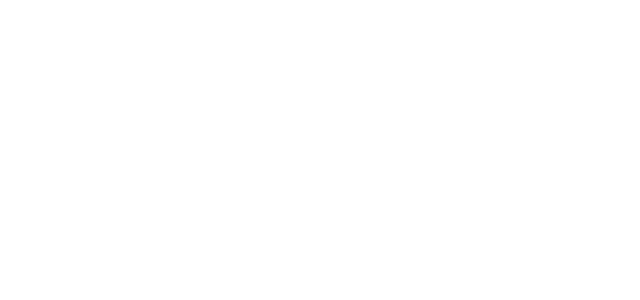
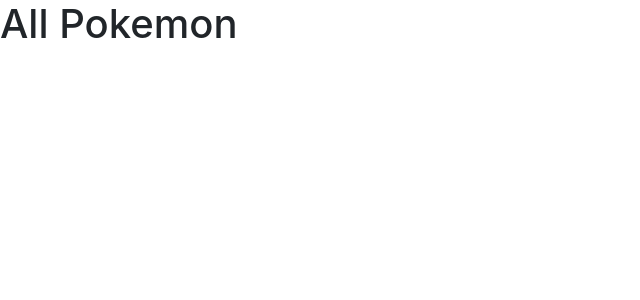
Before and after one commit to ShujaatAzim/BetterPokedexEntries2-Frontend, a React (Create React App) app: page /pokemon in a window 1280 px wide. Shown: the top 300 px of the page, without its empty margins (0-640 px from the left). Built offline with nearby package versions, Linux system fonts and the light colour scheme.

Commit message:
Added pokemon page route and component.

```diff
--- /dev/null
+++ b/src/Pages/PokemonPage.js
@@ -0,0 +1,11 @@
+import React from 'react'
+
+const PokemonPage = () => {
+  return (
+    <div>
+      <h1>All Pokemon</h1>
+    </div>
+  )
+}
+
+export default PokemonPage
--- a/src/index.js
+++ b/src/index.js
@@ -2,6 +2,7 @@
 import ReactDOM from 'react-dom'
 import App from './App'
 import LoginPage from './Pages/LoginPage'
+import PokemonPage from './Pages/PokemonPage'
 import { BrowserRouter as Router, Route } from 'react-router-dom'
 import 'bootstrap/dist/css/bootstrap.min.css';
 
@@ -10,6 +11,7 @@
     <React.StrictMode>
       <Route exact path="/login" component={LoginPage} />
       <Route exact path="/home" component={App} />
+      <Route exact path="/pokemon" component={PokemonPage} />
     </React.StrictMode>
   </Router>,
   document.getElementById('root')
```
